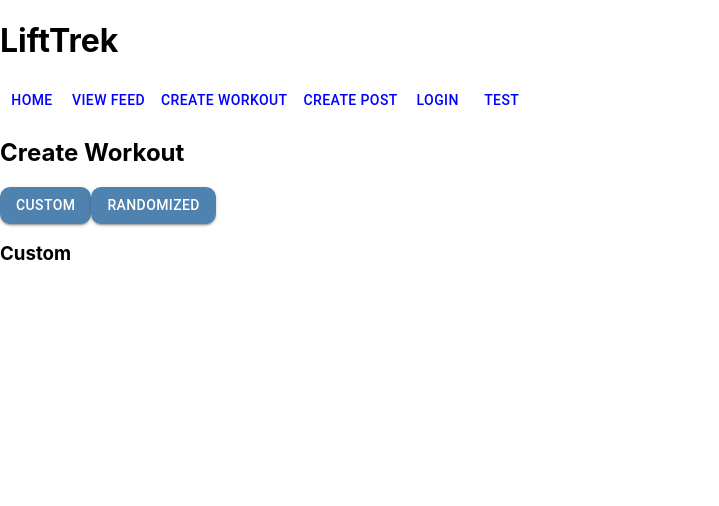
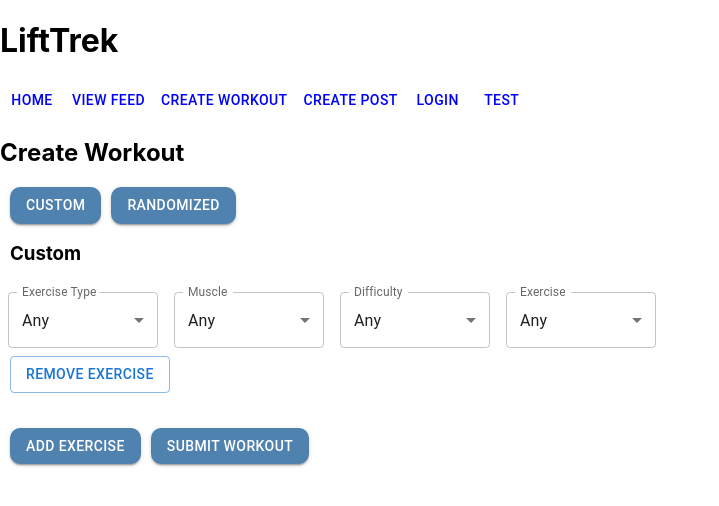
Before and after one commit to andrewcapro/CS554_Final_Project, a React (Create React App) app in the folder lifttrek/: page /createworkout in a window 1280 px wide. Both pictures are taken after a click on the button "CUSTOM". Shown: the top 506 px of the page, without its empty margins (0-719 px from the left). Built offline with nearby package versions, Linux system fonts and the light colour scheme.

Commit message:
created template for custom workout creation

```diff
--- a/lifttrek/public/index.html
+++ b/lifttrek/public/index.html
@@ -24,7 +24,7 @@
       work correctly both with client-side routing and a non-root public URL.
       Learn how to configure a non-root public URL by running `npm run build`.
     -->
-    <title>React App</title>
+    <title>LiftTrek</title>
   </head>
   <body>
     <noscript>You need to enable JavaScript to run this app.</noscript>
--- a/lifttrek/src/components/CreateWorkout.js
+++ b/lifttrek/src/components/CreateWorkout.js
@@ -11,8 +11,8 @@ function CreateWorkout() {
         <div>
             <div>
                 <h2>Create Workout</h2>
-                <Button onClick={() => {setType('custom')}} variant='contained' id='blueButton'>Custom</Button>
-                <Button onClick={() => {setType('random')}} variant='contained' id='blueButton'>Randomized</Button>
+                <Button style={{ marginLeft: '10px' }} onClick={() => {setType('custom')}} variant='contained' id='blueButton'>Custom</Button>
+                <Button style={{ marginLeft: '10px' }} onClick={() => {setType('random')}} variant='contained' id='blueButton'>Randomized</Button>
             </div>
             <div>
                 {type === 'custom'
--- a/lifttrek/src/components/workoutforms/Custom.js
+++ b/lifttrek/src/components/workoutforms/Custom.js
@@ -1,12 +1,127 @@
-import React from 'react'
+import React, { useState } from 'react';
+import { FormControl, MenuItem, InputLabel, Select, Button } from '@mui/material';
 
-function Custom() {
+function Custom({ formData, handleExerciseTypeChange, handleMuscleChange, handleDifficultyChange, handleExerciseChange }) {
+  const { exerciseType, muscle, difficulty, exercise } = formData;
+
   return (
     <div>
-      <h3>Custom</h3>
-
+      <FormControl sx={{ m: 1, minWidth: 150 }}>
+        <InputLabel id="exerciseType-label">Exercise Type</InputLabel>
+        <Select value={exerciseType} label="exerciseType" id="exerciseType-select" onChange={handleExerciseTypeChange}>
+          <MenuItem value="any">Any</MenuItem>
+          <MenuItem value="powerlifting">Powerlifting</MenuItem>
+          <MenuItem value="strength">Strength</MenuItem>
+          <MenuItem value="olyimpic_weightlifting">Olyimpic Weightlifting</MenuItem>
+          <MenuItem value="strongmna">Strongman</MenuItem>
+        </Select>
+      </FormControl>
+      <FormControl sx={{ m: 1, minWidth: 150 }}>
+        <InputLabel id="muscle-label">Muscle</InputLabel>
+        <Select value={muscle} label="Muscle" id="muscle-select" onChange={handleMuscleChange}>
+          <MenuItem value='any'>Any</MenuItem>
+          <MenuItem value='abdominals'>Abdominals</MenuItem>
+          <MenuItem value='abductors'>Abductors</MenuItem>
+          <MenuItem value='adductors'>Adductors</MenuItem>
+          <MenuItem value='biceps'>Biceps</MenuItem>
+          <MenuItem value='calves'>Calves</MenuItem>
+          <MenuItem value='chest'>Chest</MenuItem>
+          <MenuItem value='forearms'>Forearms</MenuItem>
+          <MenuItem value='glutes'>Glutes</MenuItem>
+          <MenuItem value='hamstrings'>Hamstrings</MenuItem>
+          <MenuItem value='lats'>Lats</MenuItem>
+          <MenuItem value='lower_back'>Lower Back</MenuItem>
+          <MenuItem value='middle_back'>Middle Back</MenuItem>
+          <MenuItem value='neck'>Neck</MenuItem>
+          <MenuItem value='quadriceps'>Quadriceps</MenuItem>
+          <MenuItem value='traps'>Traps</MenuItem>
+          <MenuItem value='triceps'>Triceps</MenuItem>
+        </Select>
+      </FormControl>
+      <FormControl sx={{ m: 1, minWidth: 150 }}>
+        <InputLabel id='difficulty-label'>Difficulty</InputLabel>
+        <Select value={difficulty} label="Difficulty" id='difficulty-select' onChange={handleDifficultyChange}>
+          <MenuItem value='any'>Any</MenuItem>
+          <MenuItem value='beginner'>Beginner</MenuItem>
+          <MenuItem value='intermediate'>Intermediate</MenuItem>
+          <MenuItem value='expert'>Expert</MenuItem>
+        </Select>
+      </FormControl>
+      <FormControl sx={{ m: 1, minWidth: 150 }}>
+        <InputLabel id="exercise-label">Exercise</InputLabel>
+        <Select value={exercise} label="Exercise" id="exercise-select" onChange={handleExerciseChange}>
+          <MenuItem value="any">Any</MenuItem>
+        </Select>
+      </FormControl>
+      <br />
     </div>
-  )
+  );
 }
 
-export default Custom
+function FormContainer() {
+  const [formDataList, setFormDataList] = useState([{ exerciseType: 'any', muscle: 'any', difficulty: 'any', exercise: 'any' }]);
+
+  function handleAddForm() {
+    setFormDataList([...formDataList, { exerciseType: 'any', muscle: 'any', difficulty: 'any', exercise: 'any' }]);
+  }
+
+  function handleRemoveForm(index) {
+    const newList = [...formDataList];
+    newList.splice(index, 1);
+    setFormDataList(newList);
+  }
+
+  function handleExerciseTypeChange(event, index) {
+    const newList = [...formDataList];
+    newList[index].exerciseType = event.target.value;
+    setFormDataList(newList);
+  }
+
+  function handleMuscleChange(event, index) {
+    const newList = [...formDataList];
+    newList[index].muscle = event.target.value;
+    setFormDataList(newList);
+  }
+
+  function handleDifficultyChange(event, index) {
+    const newList = [...formDataList];
+    newList[index].difficulty = event.target.value;
+    setFormDataList(newList);
+  }
+
+  function handleExerciseChange(event, index) {
+    const newList = [...formDataList];
+    newList[index].exercise = event.target.value;
+    setFormDataList(newList);
+  }
+
+  return (
+    <div>
+      <h3 style={{ marginLeft: '10px' }}>Custom</h3>
+      {formDataList.map((formData, index) => (
+        <div key={index}>
+          <Custom
+            formData={formData}
+            handleExerciseTypeChange={(event) => handleExerciseTypeChange(event, index)}
+            handleMuscleChange={(event) => handleMuscleChange(event, index)}
+            handleDifficultyChange={(event) => handleDifficultyChange(event, index)}
+            handleExerciseChange={(event) => handleExerciseChange(event, index)}
+          />
+          <Button variant="outlined" style={{ marginLeft: '10px', marginBottom: '15px' }} onClick={() => handleRemoveForm(index)}>
+            Remove Exercise
+          </Button>
+        </div>
+      ))}
+      <br />
+      <Button style={{ marginLeft: '10px' }} id="blueButton" variant="contained" onClick={handleAddForm}>
+        Add Exercise
+      </Button>
+      <Button style={{ marginLeft: '10px' }} id="blueButton" variant="contained">
+        Submit Workout
+      </Button>
+    </div>
+  );
+}
+
+
+export default FormContainer;
--- a/lifttrek/src/components/workoutforms/Random.js
+++ b/lifttrek/src/components/workoutforms/Random.js
@@ -6,10 +6,10 @@ function Random() {
     <div>
       <h3 style={{marginLeft: '10px'}}>Random</h3>
       <FormControl sx={{ m: 1, minWidth: 150 }}>
-        <InputLabel id="demo-simple-select-label">Type</InputLabel>
+        <InputLabel id="demo-simple-select-label">Exercise Type</InputLabel>
         <Select
-          // value={age}
-          label="Type"
+          value='any'
+          label="exerciseType"
           // onChange={handleChange}
         >
           <MenuItem value='any'>Any</MenuItem>
@@ -22,7 +22,7 @@ function Random() {
       <FormControl sx={{ m: 1, minWidth: 150 }}>
         <InputLabel id="demo-simple-select-label">Catagory</InputLabel>
         <Select
-          // value={age}
+          value='any'
           label="Catagory"
           // onChange={handleChange}
         >
@@ -37,7 +37,7 @@ function Random() {
       <FormControl sx={{ m: 1, minWidth: 150 }}>
         <InputLabel>Difficulty</InputLabel>
         <Select
-          // value={age}
+          value='any'
           label="Difficulty"
           // onChange={handleChange}
         >
```
